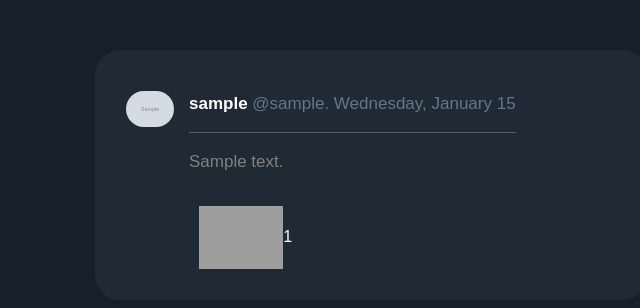
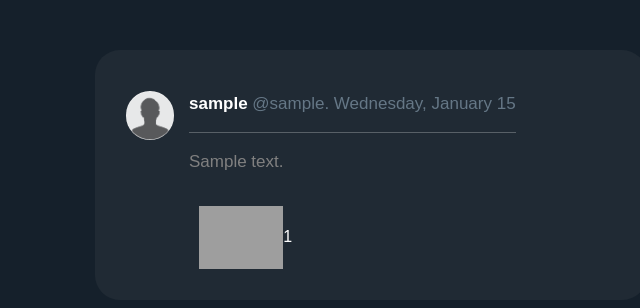
Before and after one commit to IMperiumX/Talkr, a Django app: page / in a window 1280 px wide. Shown: the part 68-376 px from the top of the page, without its empty margins (269-909 px from the left). Run offline with Django 3.2, Linux system fonts and the light colour scheme; tables that the repository leaves empty hold one stand-in row (values such as "Sample post"); grey boxes marked "Sample" are stand-in pictures; some libraries are stand-ins or nearby versions; grey boxes are pictures that could not be loaded.

Commit message:
Handle Photo for user with no profile yet

```diff
--- a/network/templates/network/index.html
+++ b/network/templates/network/index.html
@@ -4,7 +4,7 @@
 {% for post in posts %}
 <div class="tweet-wrap">
     <div class="tweet-header">
-        <a href="{% url 'user_detail' post.author %}"><img src="{% thumbnail post.author.profile.photo 180x180 %}" alt="{{post.author}}" class="avator"></a>
+        <a href="{% url 'user_detail' post.author %}"><img src="/media/default.png" alt="{{post.author}}" class="avator"></a>
         <div class="tweet-header-info">
             {{post.author}} <a href="{% url 'user_detail' post.author %}"><span>@{{post.author.username}}</span></a><span>.
                 {{post.date_added|date:'l, F j'}}
```
